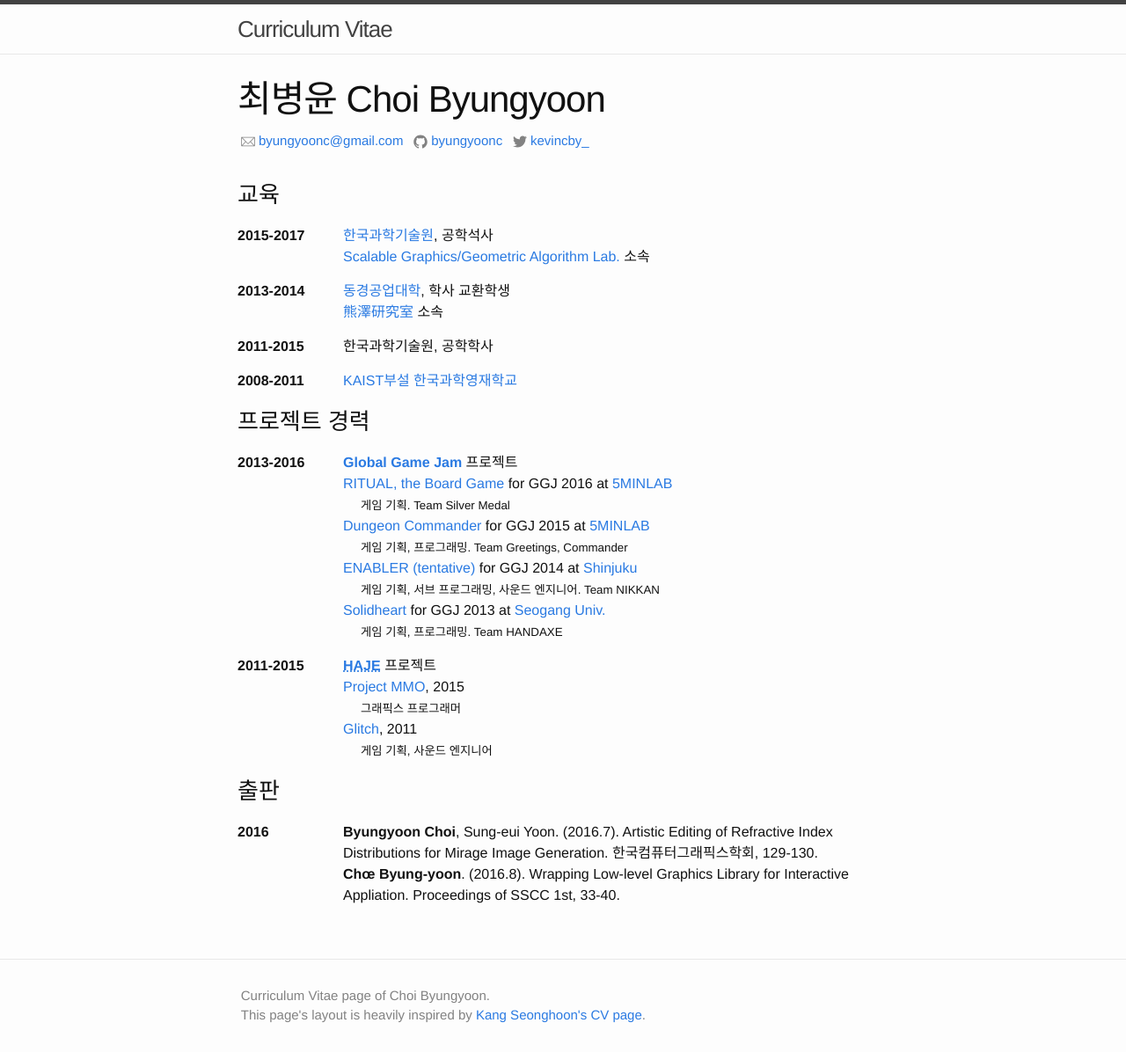
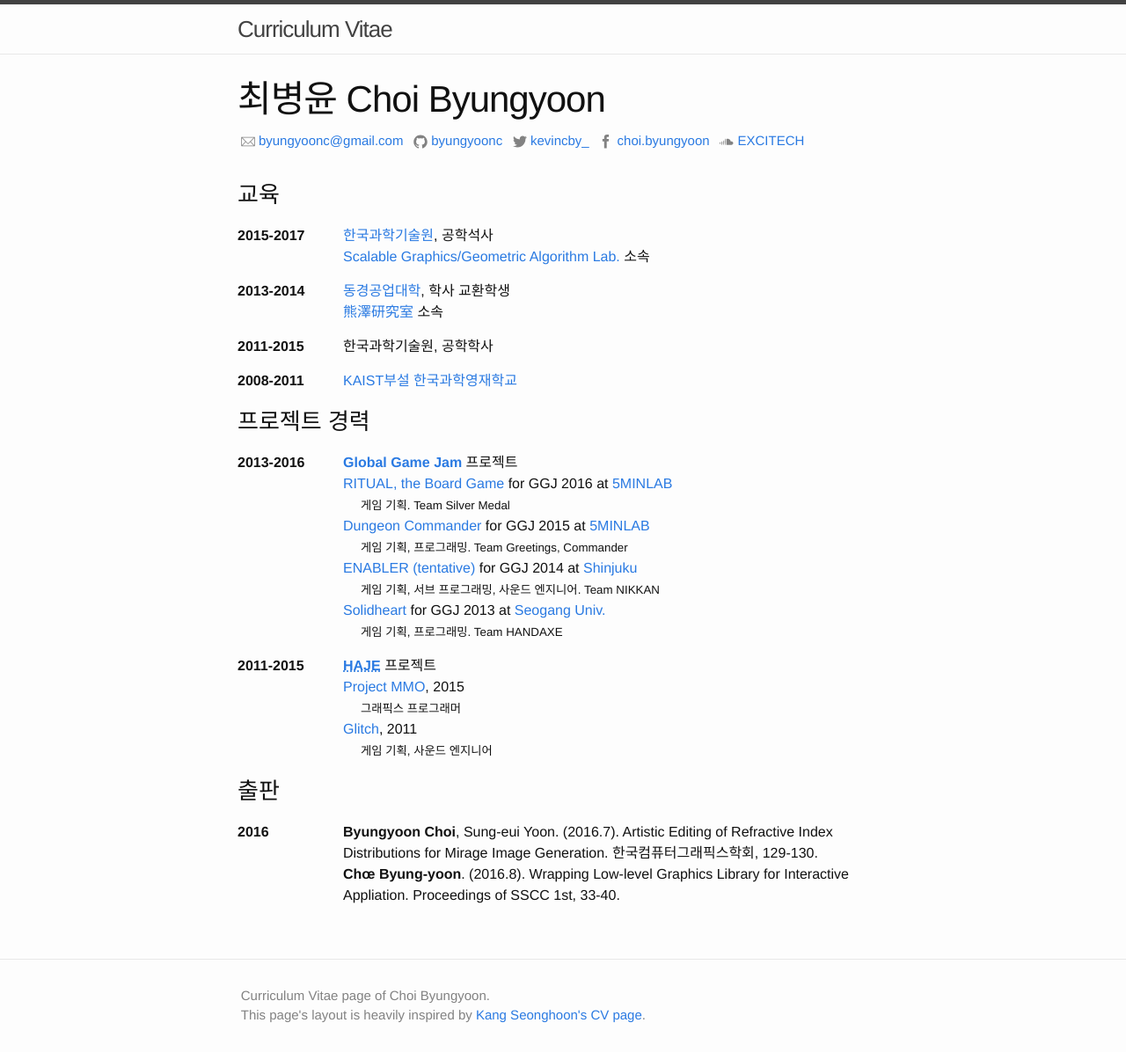
Before and after one commit to jaeyounglee978/jaeyounglee978.github.io, a Jekyll site: the page built from index.md, in a window 1280 px wide. Shown: the whole page at 88% size. Built offline with Jekyll 4.4.1, drawn with Linux system fonts in a browser that asks for light colours.

Commit message:
Added fb and soundcloud contacts

```diff
--- a/_layouts/post.html
+++ b/_layouts/post.html
@@ -33,6 +33,18 @@ layout: default
       </span>
       <span class="username">{{ site.twitter_username }}</span>
     </a>
+    <a href="https://www.facebook.com/choi.byungyoon">
+      <span class="icon  icon--twitter">
+        <svg viewBox="0 0 33 33" width="25" height="25" xmlns="http://www.w3.org/2000/svg" xmlns:xlink="http://www.w3.org/1999/xlink"><g><path d="M 17.996,32L 12,32 L 12,16 l-4,0 l0-5.514 l 4-0.002l-0.006-3.248C 11.993,2.737, 13.213,0, 18.512,0l 4.412,0 l0,5.515 l-2.757,0 c-2.063,0-2.163,0.77-2.163,2.209l-0.008,2.76l 4.959,0 l-0.585,5.514L 18,16L 17.996,32z"></path></g></svg>
+      </span>
+      <span class="username">choi.byungyoon</span>
+    </a>
+    <a href="https://soundcloud.com/exci">
+      <span class="icon  icon--twitter">
+        <svg viewBox="0 0 33 33" width="25" height="25" xmlns="http://www.w3.org/2000/svg" xmlns:xlink="http://www.w3.org/1999/xlink"><g><path d="M 27.874,16.069c-0.565,0-1.105,0.11-1.596,0.308C 25.95,12.803, 22.831,10, 19.028,10 c-0.931,0-1.834,0.176-2.635,0.474c-0.311,0.116-0.393,0.235-0.393,0.466l0,12.585 c0,0.243, 0.195,0.445, 0.441,0.469 C 16.452,23.994, 27.802,24, 27.875,24C 30.154,24, 32,22.224, 32,20.035S 30.152,16.069, 27.874,16.069zM 12.5,24L 13.5,24L 14,16.993L 13.5,10L 12.5,10L 12,16.993 zM 9.5,24L 8.5,24L 8,18.914L 8.5,14L 9.5,14L 10,19 zM 4.5,24L 5.5,24L 6,20L 5.5,16L 4.5,16L 4,20 zM 0.5,22L 1.5,22L 2,20L 1.5,18L 0.5,18L0,20 z"></path></g></svg>
+      </span>
+      <span class="username">EXCITECH</span>
+    </a>
     </div>
   </header>
 
```
